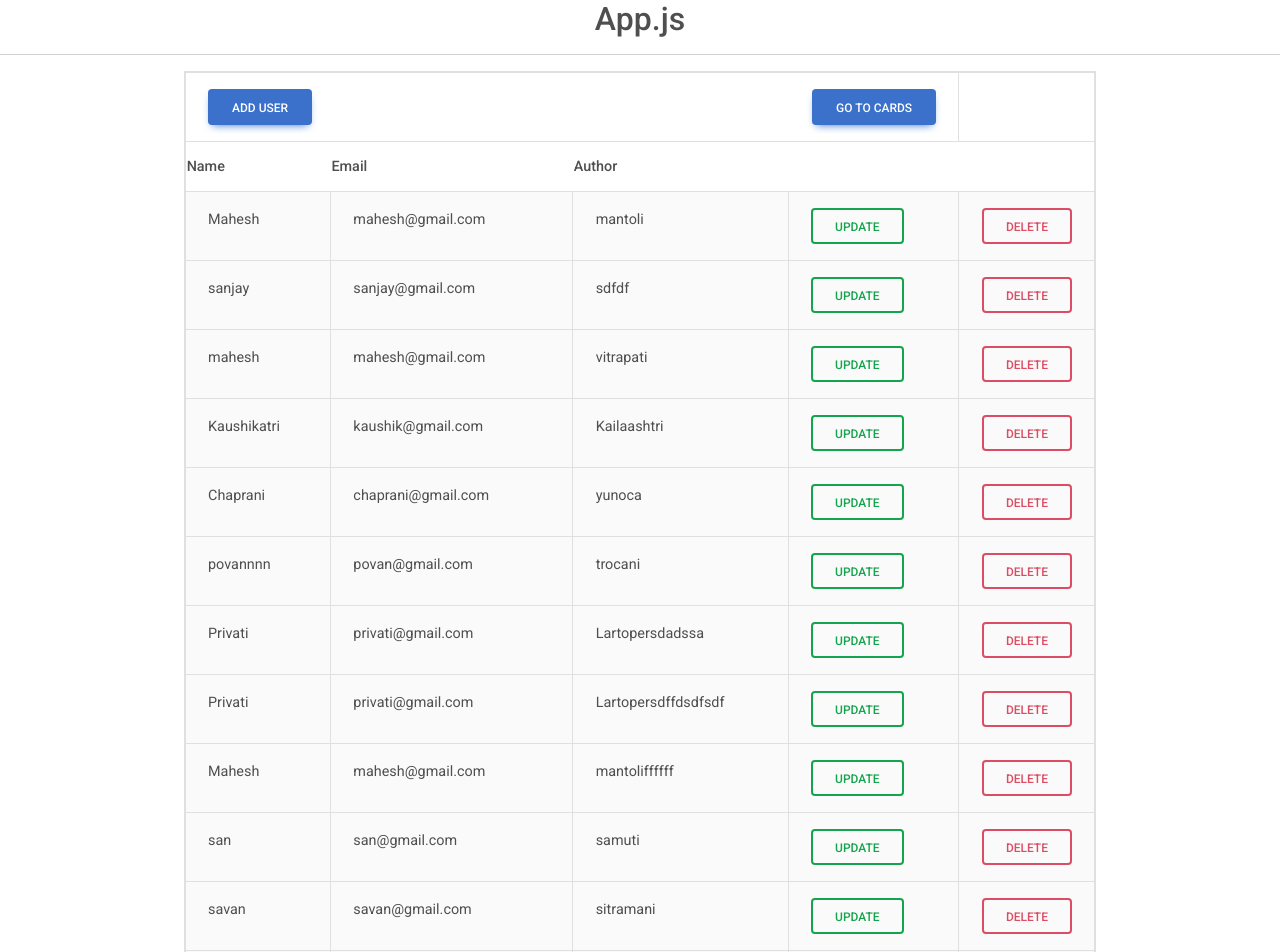
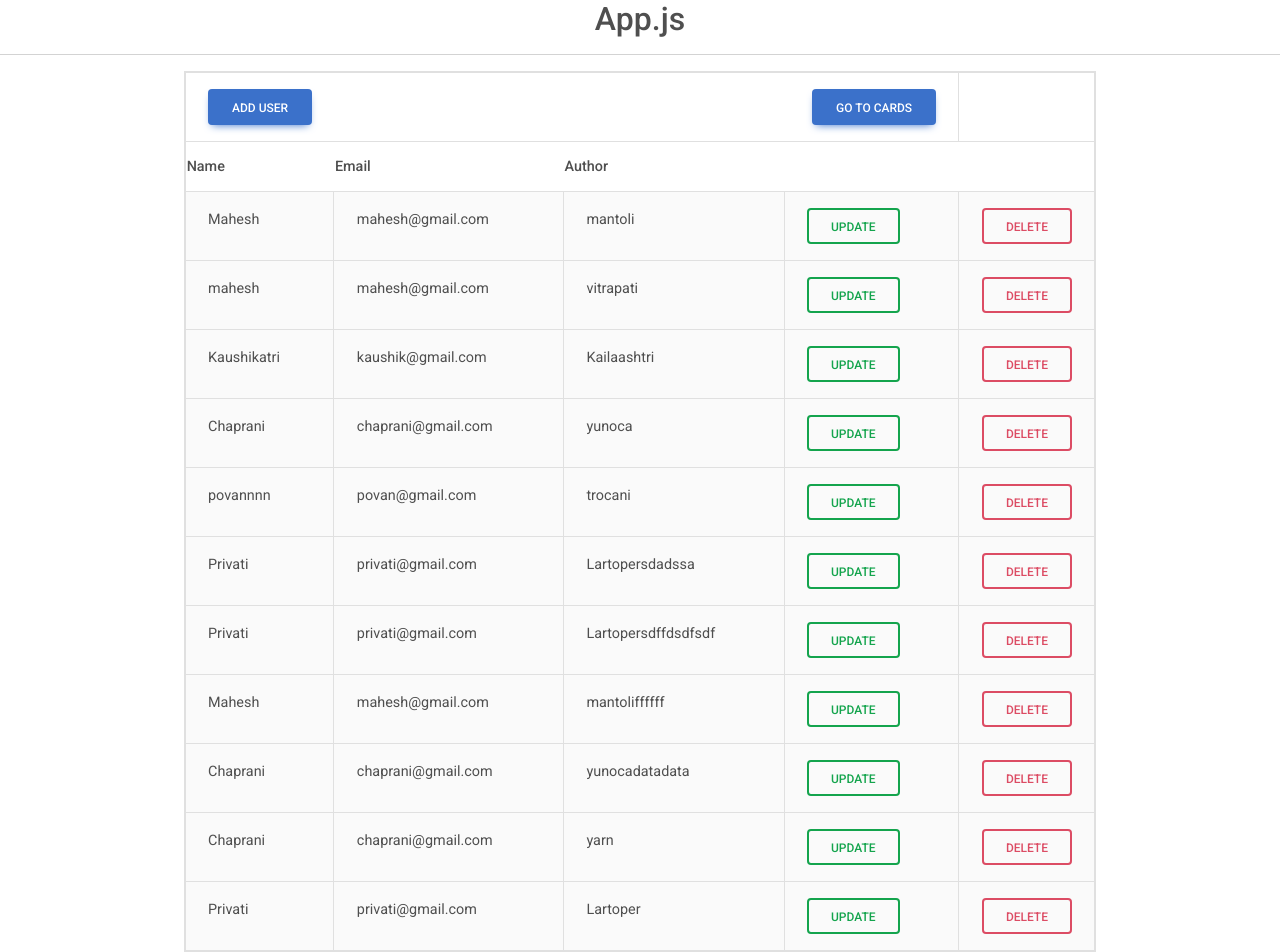
Before and after one commit to PrajapatiPankaj/table, a React (Create React App) app: page / in a window 1280 px wide. Shown: the top 952 px of the page. Built offline with nearby package versions, Linux system fonts and the light colour scheme; data requests are answered from the project's data file.

Commit message:
update cards

```diff
--- a/db.json
+++ b/db.json
@@ -7,12 +7,6 @@
       "author": "mantoli",
       "email": "mahesh@gmail.com",
       "subjectId": 2
-    },
-    {
-      "name": "sanjay",
-      "email": "sanjay@gmail.com",
-      "author": "sdfdf",
-      "id": 8
     },
     {
       "name": "mahesh",
@@ -57,22 +51,22 @@
       "id": 15
     },
     {
-      "name": "san",
-      "email": "san@gmail.com",
-      "author": "samuti",
+      "name": "Chaprani",
+      "email": "chaprani@gmail.com",
+      "author": "yunocadatadata",
       "id": 16
     },
     {
-      "name": "savan",
-      "email": "savan@gmail.com",
-      "author": "sitramani",
-      "id": 17
+      "id": 17,
+      "name": "Chaprani",
+      "email": "chaprani@gmail.com",
+      "author": "yarn"
     },
     {
-      "id": 18,
-      "name": "Rihan",
-      "email": "rihan@gmail.commmm",
-      "author": "tienbbbbbb"
+      "name": "Privati",
+      "email": "privati@gmail.com",
+      "author": "Lartoper",
+      "id": 18
     }
   ],
   "subject": [
--- a/src/components/carddata.js
+++ b/src/components/carddata.js
@@ -1,40 +1,35 @@
-
 import "../com.css";
-import React, { useEffect, useState } from "react";
+import React, { useState } from "react";
 import Card from "react-bootstrap/Card";
 import { MDBIcon } from "mdb-react-ui-kit";
-import { useSelector, useDispatch } from "react-redux";
-import { addUserThunk, deleteThunk, updateThunk } from "../slice/getdataslice";
+import { useDispatch } from "react-redux";
+import { deleteThunk, updateThunk } from "../slice/getdataslice";
 import * as Yup from "yup";
 import { useFormik } from "formik";
 
-
-const CardData = ({data}) => {
-
+const CardData = ({ data }) => {
   const dispatch = useDispatch();
   const [val, setVal] = useState(true);
 
+  console.log("ID IN CARD DATA:",data.id)
+
   const formik = useFormik({
     initialValues: {
+      id:"",
       name: "",
       email: "",
       author: "",
     },
     onSubmit: (values) => {
       console.log("values", values);
-
-         values?.id
-           ? dispatch(updateThunk(values))
-           : dispatch(addUserThunk(values));
+      dispatch(updateThunk(values))
     },
     validationSchema: Yup.object({
       name: Yup.string()
         .min(2, "Name must be more than 1 charecter")
         .max(15, "Name must be 15 charecter or less")
         .required("Required"),
-         email: Yup.string()
-           .email("Invalid Email Address")
-           .required("Required"),
+      email: Yup.string().email("Invalid Email Address").required("Required"),
       author: Yup.string()
         .max(20, "Author name must have 20 or less charecter")
         .required("required"),
@@ -48,15 +43,17 @@ const CardData = ({data}) => {
     id === data.id
       ? setVal(false)(
           formik.setValues({
+            id:data.id,
             name: data.name,
             email: data.email,
             author: data.author,
           })
         )
       : setVal(true);
+  };
 
-       // dispatch(updateThunk(data));
-     };
+
+
 
   const del = (id) => {
     console.log("id in del method ", id);
@@ -121,11 +118,49 @@ const CardData = ({data}) => {
               onChange={formik.handleChange}
               value={formik.values.author}
             />
+            <br />
+            {val === false ? (
+              <div>
+                <button type="submit">
+                  <MDBIcon fas icon="check" />
+                </button>
+
+                <button type="submit">
+               <MDBIcon fas icon="times-circle" />
+
+                </button>
+              </div>
+            ) : (
+              <button onClick={() => updt(data)}>
+                <MDBIcon far icon="edit" className="text-info" />
+              </button>
+            )}
           </form>
         )}
       </Card>
     </div>
   );
-}
+};
 
 export default CardData;
+
+//For Update
+// const upDate=(data)=>{
+//   console.log("Update Data through Val:",data)
+//   setUpdata(data)
+//    dispatch(updateThunk(data));
+// }
+
+// const handleUpdate = (data) => {
+//   const id = data.id;
+
+//   console.log("Id in handleUpdate:", id);
+//   console.log("Id of initial Data:");
+// };
+
+
+  // const handleUpdate = (data) => {
+  //   console.log("DATA ID:", data.id);
+  //   console.log("DATA IN HANDLEUPDATE:", data);
+  //   dispatch(updateThunk(data));
+  // };
--- a/src/components/cards.js
+++ b/src/components/cards.js
@@ -1,16 +1,8 @@
 import "../com.css";
-import React, { useEffect, useState } from "react";
-import Card from "react-bootstrap/Card";
-import { MDBIcon } from "mdb-react-ui-kit";
-import { useSelector, useDispatch } from "react-redux";
-import { addUserThunk, deleteThunk, updateThunk } from "../slice/getdataslice";
-import * as Yup from "yup";
-import { useFormik } from "formik";
+import { useSelector} from "react-redux";
 import CardData from "./carddata";
 
 const Cards = () => {
-  const dispatch = useDispatch();
-  const [val, setVal] = useState(true);
 
   const {
     isLoading,
@@ -18,71 +10,12 @@ const Cards = () => {
     allData: userData,
   } = useSelector((state) => state.userdata);
 
-  //   useEffect(() => {
-  //     //dispatch(thunkUserData());
-  //   });
-
-  const formik = useFormik({
-    initialValues: {
-      name: "",
-      email: "",
-      author: "",
-    },
-    onSubmit: (values) => {
-      console.log("values", values);
-
-      values?.id
-        ? dispatch(updateThunk(values))
-        : dispatch(addUserThunk(values));
-    },
-    validationSchema: Yup.object({
-      name: Yup.string()
-        .min(2, "Name must be more than 1 charecter")
-        .max(15, "Name must be 15 charecter or less")
-        .required("Required"),
-      email: Yup.string().email("Invalid Email Address").required("Required"),
-      author: Yup.string()
-        .max(20, "Author name must have 20 or less charecter")
-        .required("required"),
-    }),
-  });
-
-
-
-  const updt = (data) => {
-    const id = data.id;
-    console.log("id when edit data", id);
-
-
-
-     id === data.id
-       ? (setVal(false))
-         (formik.setValues(
-           {
-             name: data.name,
-             email: data.email,
-             author: data.author,
-           }))
-       : setVal(true);
-
-
-    // dispatch(updateThunk(data));
-  };
-
-  const del = (id) => {
-    console.log("id in del method ", id);
-    dispatch(deleteThunk(id));
-  };
-
   return (
     <>
       {isLoading && <div>Loading....</div>}
 
       <div class="row" style={{ marginLeft: 200 }}>
-        {userData &&
-          userData.map((data) => (
-            <CardData data={data}/>
-          ))}
+        {userData && userData.map((data) => <CardData data={data} />)}
       </div>
       {hasError && <div>Something went wrong...</div>}
     </>
```
Lines whose indentation alone changed are shown as unchanged.
